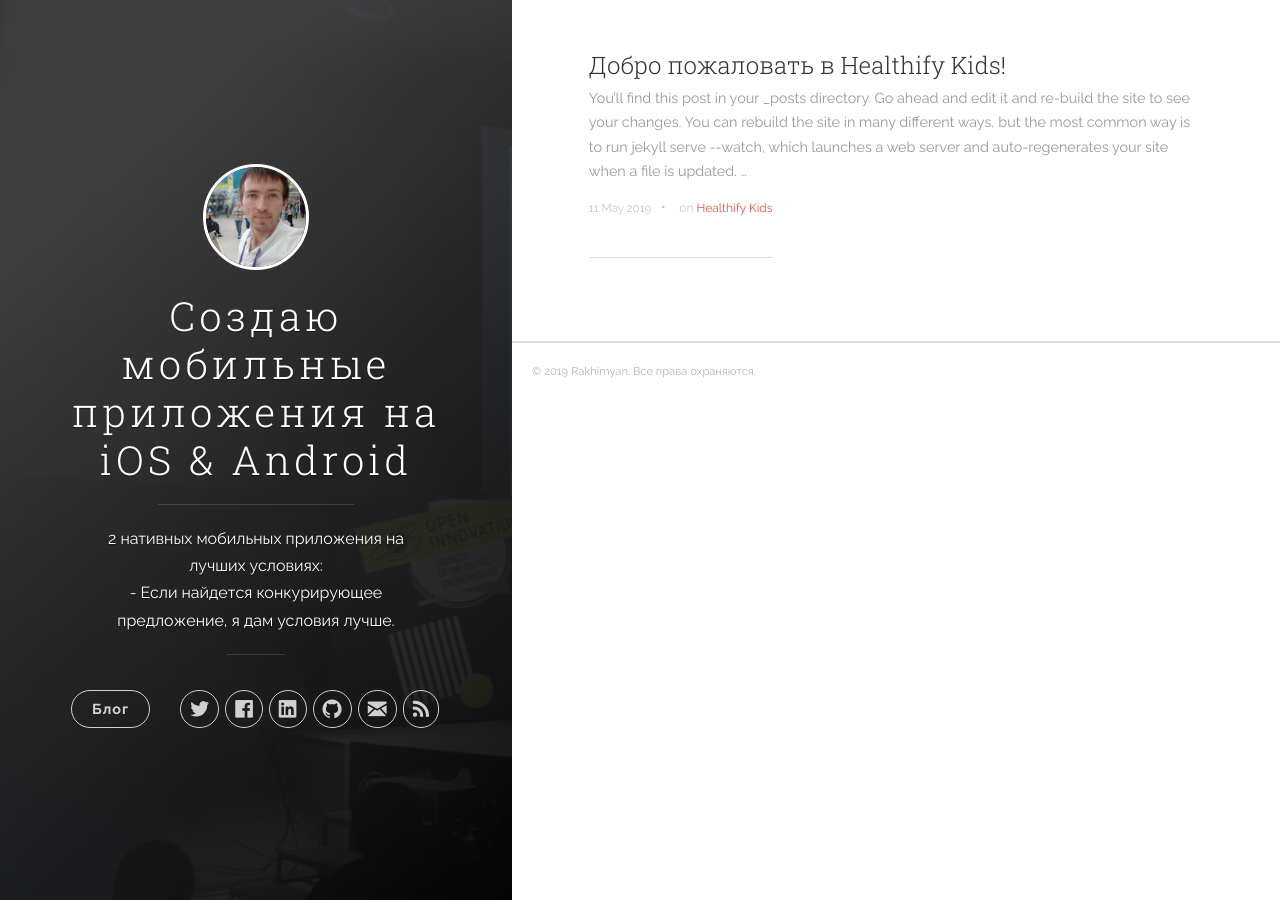
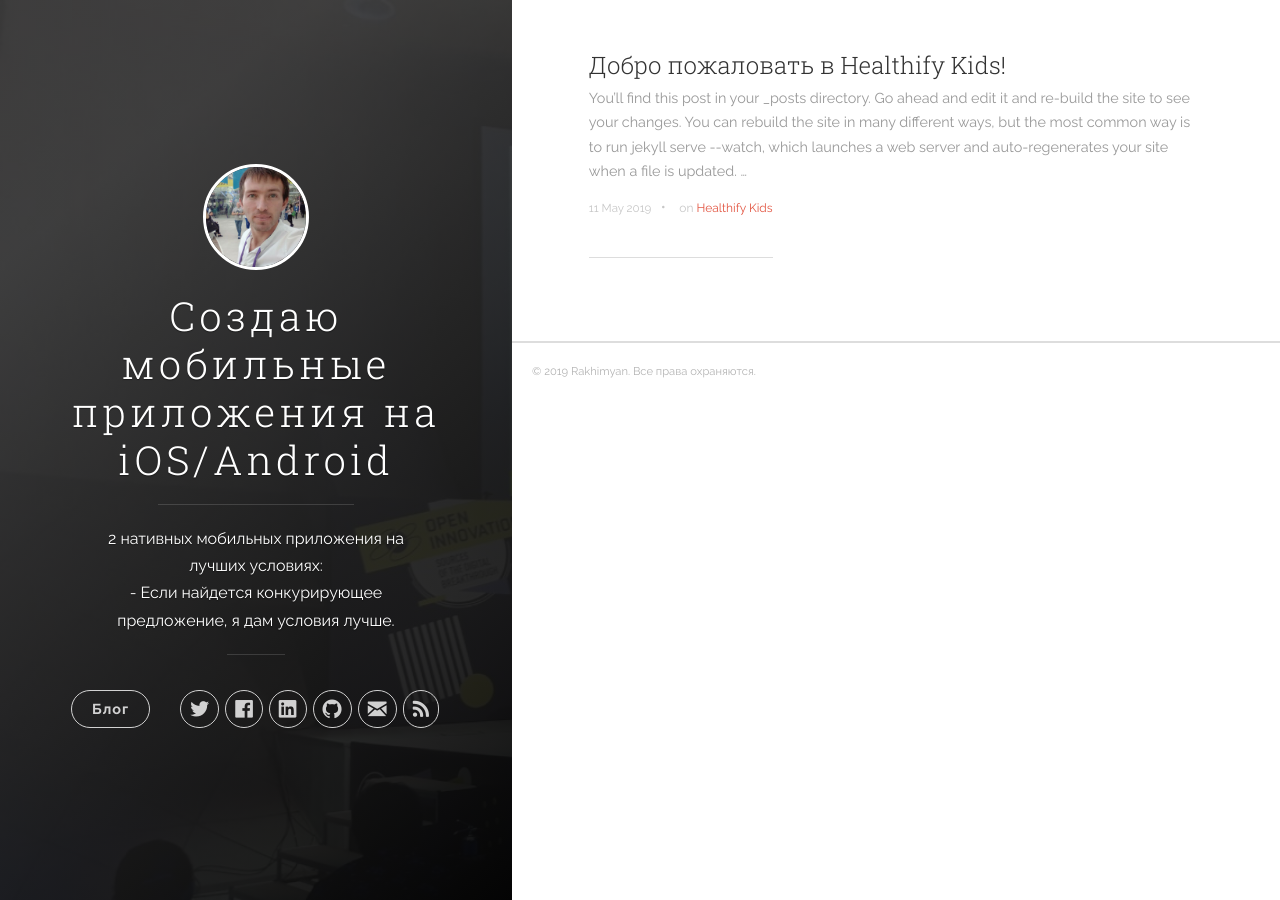
Before and after one commit to RakhimyanTim/web.github.io, a Jekyll site: the page built from index.html, in a window 1280 px wide. Built offline with Jekyll 4.4.1, drawn with Linux system fonts in a browser that asks for light colours; the list of posts is cut into pages by our own code.

```diff
--- a/_config.yml
+++ b/_config.yml
@@ -1,5 +1,5 @@
 # Site settings
-title: 'Создаю мобильные приложения на iOS & Android'
+title: 'Создаю мобильные приложения на iOS/Android'
 description: '2 нативных мобильных приложения на лучших условиях: <br>- Если найдется конкурирующее предложение, я дам условия лучше.'
 url: 'https://rakhimyan.ru/'
 baseurl:
```
